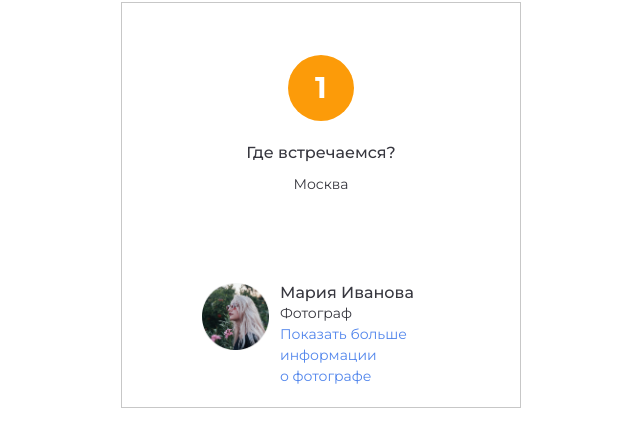
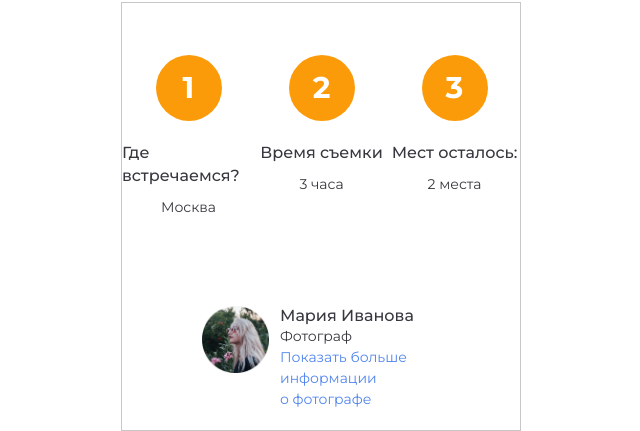
Before and after one commit to SPashaS/helyfly-project, a website: page src/index.html in a window 1280 px wide. Shown: the part 3727-4158 px from the top of the page, without its empty margins (319-959 px from the left). Before the commit the page ends 4135 px from the top, so only its background shows below. Drawn offline with nearby package versions, Linux system fonts and the light colour scheme; files that its build step writes are made by us from their sources; files whose address does not match are found by name.

Commit message:
slider save

```diff
--- a/src/assets/scss/components/_slider.scss
+++ b/src/assets/scss/components/_slider.scss
@@ -1,4 +1,8 @@
 .slider {
+    @include media(md) {
+
+    }
+
     &__item {
         display: flex;
         flex-direction: column;
--- a/src/assets/scss/layout/_map.scss
+++ b/src/assets/scss/layout/_map.scss
@@ -22,7 +22,6 @@
     }
 
     &__slider {
-
     }
 
     &__camerist-card {
--- a/src/index.html
+++ b/src/index.html
@@ -283,8 +283,24 @@
 
     <script type="text/javascript">
         $(document).ready(function(){
-            $('.slider').slick();
-        });
+            $('.slider').slick({
+                dots: false,
+                infinite: true,
+                speed: 300,
+                slidesToShow: 3,
+                responsive: [
+                    {
+                    breakpoint: 768, // и больше
+                    settings: {
+                        slidesToShow: 1,
+                        slidesToScroll: 1,
+                        infinite: true,
+                        dots: true,
+                    }
+                    }
+                ]
+                });
+            });
     </script>
 </body>
 </html>
```
Also changed, not shown: dist/assets/css/style.css, dist/index.html, 1 other file.
